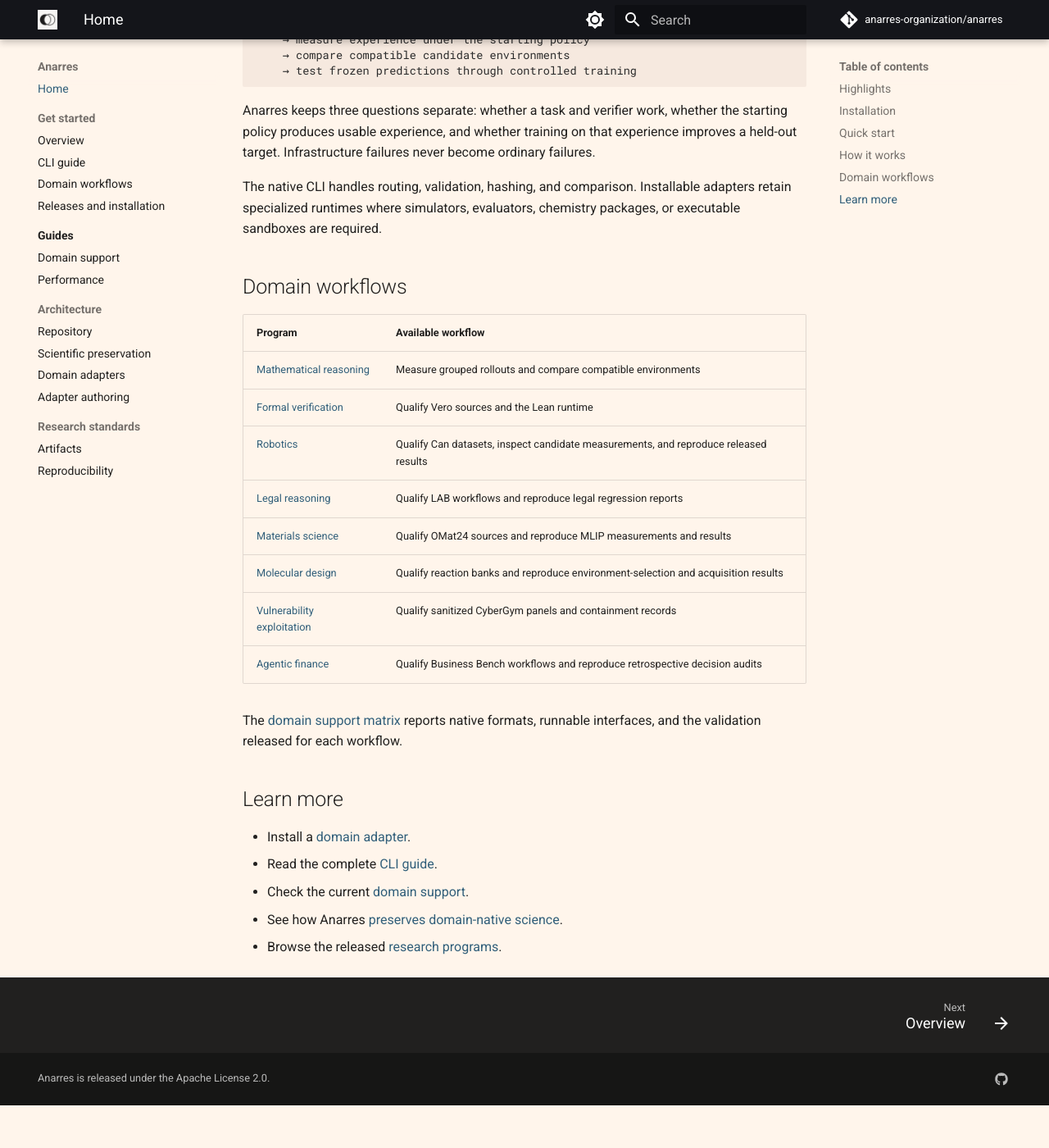
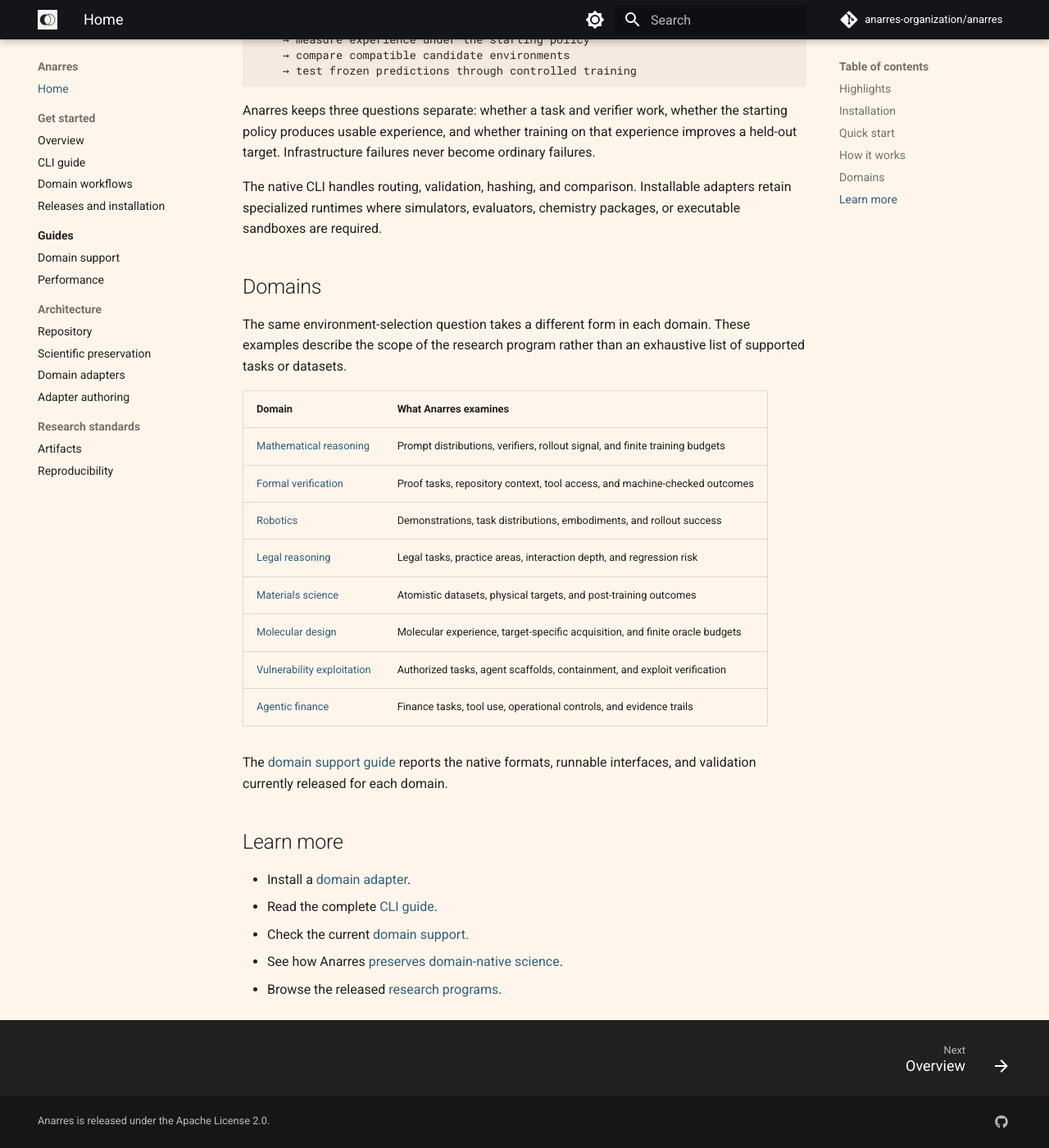
Before and after one commit to anarres-organization/anarres, an MkDocs documentation site: the page built from docs/index.md, in a window 1280 px wide and 1400 px high, scrolled down 1623 px. Shown: the whole window at 82% size. Built offline with MkDocs 1.6.1 and Material for MkDocs 9.7.7, drawn with Linux system fonts in a browser that asks for light colours; comment, search, counter and statistics services are not loaded; before the commit the page ends 2971 px from its top, so only the background shows below that; some of the changed text lies outside the part shown.

Commit message:
Clarify the domain overview

````diff
--- a/docs/index.md
+++ b/docs/index.md
@@ -81,7 +81,7 @@
 ```
 
 The [first-run workflow](getting-started.md) continues from a native source to a
-portable environment record. The [domain support matrix](domain-support.md)
+portable environment record. The [domain support guide](domain-support.md)
 shows which formats, probes, and outcome tests are available today.
 
 ## How it works
@@ -103,21 +103,25 @@
 adapters retain specialized runtimes where simulators, evaluators, chemistry
 packages, or executable sandboxes are required.
 
-## Domain workflows
+## Domains
 
-| Program | Available workflow |
+The same environment-selection question takes a different form in each domain.
+These examples describe the scope of the research program rather than an
+exhaustive list of supported tasks or datasets.
+
+| Domain | What Anarres examines |
 | --- | --- |
-| [Mathematical reasoning](https://github.com/anarres-organization/anarres/tree/main/experiments/mathematics/environment-utility) | Measure grouped rollouts and compare compatible environments |
-| [Formal verification](https://github.com/anarres-organization/anarres/tree/main/experiments/cyber/formal-verification) | Qualify Vero sources and the Lean runtime |
-| [Robotics](https://github.com/anarres-organization/anarres/tree/main/experiments/robotics/environment-selection) | Qualify Can datasets, inspect candidate measurements, and reproduce released results |
-| [Legal reasoning](https://github.com/anarres-organization/anarres/tree/main/experiments/legal) | Qualify LAB workflows and reproduce legal regression reports |
-| [Materials science](https://github.com/anarres-organization/anarres/tree/main/experiments/ai-for-science/materials-science) | Qualify OMat24 sources and reproduce MLIP measurements and results |
-| [Molecular design](https://github.com/anarres-organization/anarres/tree/main/experiments/ai-for-science/molecular-design) | Qualify reaction banks and reproduce environment-selection and acquisition results |
-| [Vulnerability exploitation](https://github.com/anarres-organization/anarres/tree/main/experiments/cyber/qualification) | Qualify sanitized CyberGym panels and containment records |
-| [Agentic finance](https://github.com/anarres-organization/anarres/tree/main/experiments/finance) | Qualify Business Bench workflows and reproduce retrospective decision audits |
+| [Mathematical reasoning](https://github.com/anarres-organization/anarres/tree/main/experiments/mathematics/environment-utility) | Prompt distributions, verifiers, rollout signal, and finite training budgets |
+| [Formal verification](https://github.com/anarres-organization/anarres/tree/main/experiments/cyber/formal-verification) | Proof tasks, repository context, tool access, and machine-checked outcomes |
+| [Robotics](https://github.com/anarres-organization/anarres/tree/main/experiments/robotics/environment-selection) | Demonstrations, task distributions, embodiments, and rollout success |
+| [Legal reasoning](https://github.com/anarres-organization/anarres/tree/main/experiments/legal) | Legal tasks, practice areas, interaction depth, and regression risk |
+| [Materials science](https://github.com/anarres-organization/anarres/tree/main/experiments/ai-for-science/materials-science) | Atomistic datasets, physical targets, and post-training outcomes |
+| [Molecular design](https://github.com/anarres-organization/anarres/tree/main/experiments/ai-for-science/molecular-design) | Molecular experience, target-specific acquisition, and finite oracle budgets |
+| [Vulnerability exploitation](https://github.com/anarres-organization/anarres/tree/main/experiments/cyber/qualification) | Authorized tasks, agent scaffolds, containment, and exploit verification |
+| [Agentic finance](https://github.com/anarres-organization/anarres/tree/main/experiments/finance) | Finance tasks, tool use, operational controls, and evidence trails |
 
-The [domain support matrix](domain-support.md) reports native formats, runnable
-interfaces, and the validation released for each workflow.
+The [domain support guide](domain-support.md) reports the native formats,
+runnable interfaces, and validation currently released for each domain.
 
 ## Learn more
 
````
